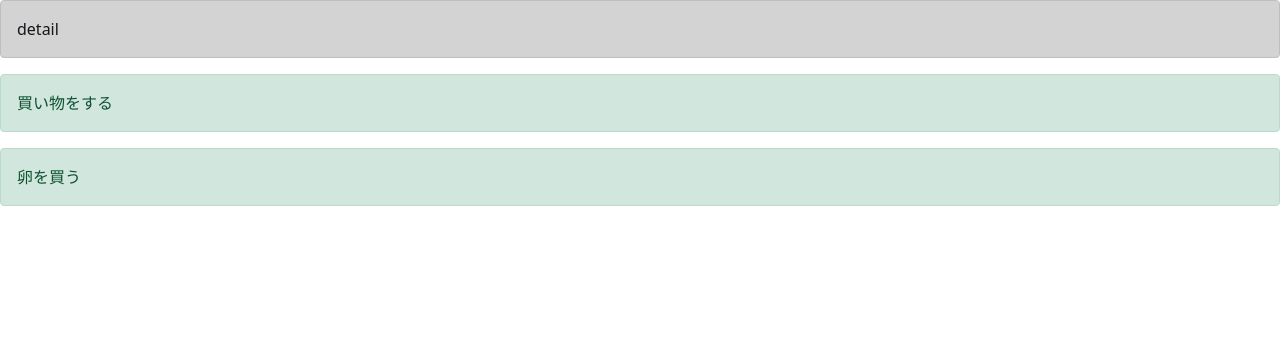
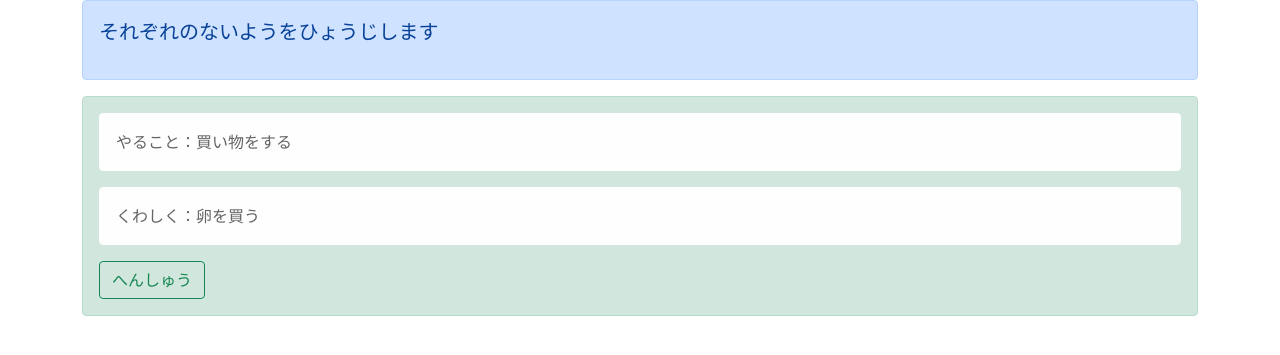
Before and after one commit to nsktky/to_do, a Django app: page /detail/1 in a window 1280 px wide. Shown: the top 355 px of the page. Run offline with Django 3.2, Linux system fonts and the light colour scheme; data comes from the database, SQL or seed files in the repository; both versions use the stored data as it was after the commit.

Commit message:
見た目整え

```diff
--- a/templates/detail.html
+++ b/templates/detail.html
@@ -1,19 +1,26 @@
 {% extends 'base.html' %}
 
 {% block header %}
-<div class="alert alert-dark" role="alert">
-detail
+<div class="container">
+    <div class="alert alert-primary" role="alert">
+      <p class="lead">それぞれのないようをひょうじします</p>
+    </div>
 </div>
 {% endblock %}
 
 {% block content %}
-<!-- modelで作成されたオブジェクトをobjectとして扱える -->
-<div class="alert alert-success" role="alert">
-    {{ object.title }}
+<div class="container">
+    <!-- modelで作成されたオブジェクトをobjectとして扱える -->
+    <div class="alert alert-success" role="alert">
+
+        <div class="alert alert-light" role="alert">
+        やること：{{ object.title }}
+        </div>
+
+        <div class="alert alert-light" role="alert">
+        くわしく：{{ object.memo }}
+        </div>
+        <a href="{% url 'update' object.pk %}" class="btn btn-outline-success" tabindex="-1" role="button" aria-disabled="true">へんしゅう</a>
+    </div>
 </div>
-
-<div class="alert alert-success" role="alert">
-    {{ object.memo }}
-</div>
-
 {% endblock content %}
--- a/to_do/urls.py
+++ b/to_do/urls.py
@@ -3,7 +3,7 @@ from .views import ToDoList, ToDoDetail, ToDoCreate, ToDoDelete, ToDoUpdate
 
 urlpatterns = [
     # name引数で逆引きに対応
-    path('list/', ToDoList.as_view(), name='list'),
+    path('', ToDoList.as_view(), name='list'),
     # DetailViewを用いる際は、urlにプライマリーキーを表記する必要がある django側にどの個別データを持ってくるか教えてあげるため
     path('detail/<int:pk>', ToDoDetail.as_view(), name='detail'),
     path('create/', ToDoCreate.as_view(), name='create'),
```
Also changed, not shown: templates/list.html (+8 -8 lines), db.sqlite3.
